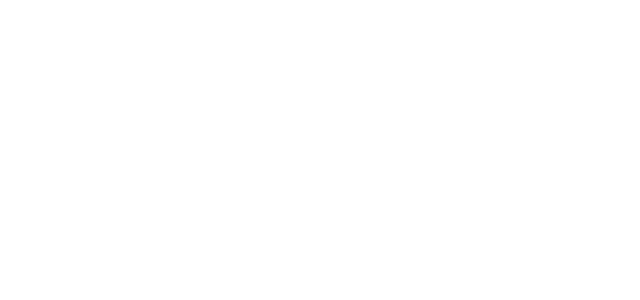
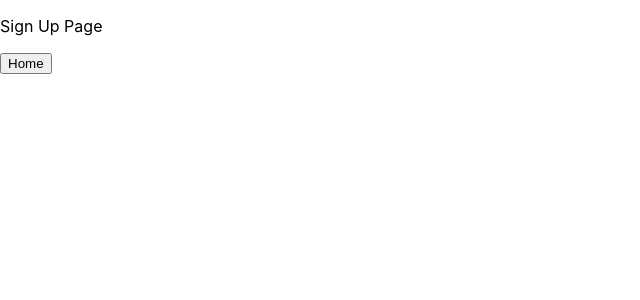
Before and after one commit to chrxtopher/fakestore-frontend, a React (Create React App) app: page /signup in a window 1280 px wide. Before the commit this address had no page. Shown: the top 300 px of the page, without its empty margins (0-640 px from the left). Built offline with nearby package versions, Linux system fonts and the light colour scheme.

Commit message:
Began creating sign up page

```diff
--- a/src/pages/PagesAll.jsx
+++ b/src/pages/PagesAll.jsx
@@ -1,11 +1,13 @@
 import React from "react";
 import { Routes, Route } from "react-router-dom";
 import Home from "./Home";
+import SignUp from "./SignUp";
 
 function PagesAll() {
   return (
     <Routes>
       <Route exact path="/" element={<Home />} />
+      <Route path="/signup" element={<SignUp />} />
     </Routes>
   );
 }
--- /dev/null
+++ b/src/pages/SignUp.jsx
@@ -0,0 +1,13 @@
+import React from "react";
+import NavButton from "../components/NavButton";
+
+const SignUp = () => {
+  return (
+    <div className="sign-up-page">
+      <p>Sign Up Page</p>
+      <NavButton url="/" title="Home" />
+    </div>
+  );
+};
+
+export default SignUp;
```
